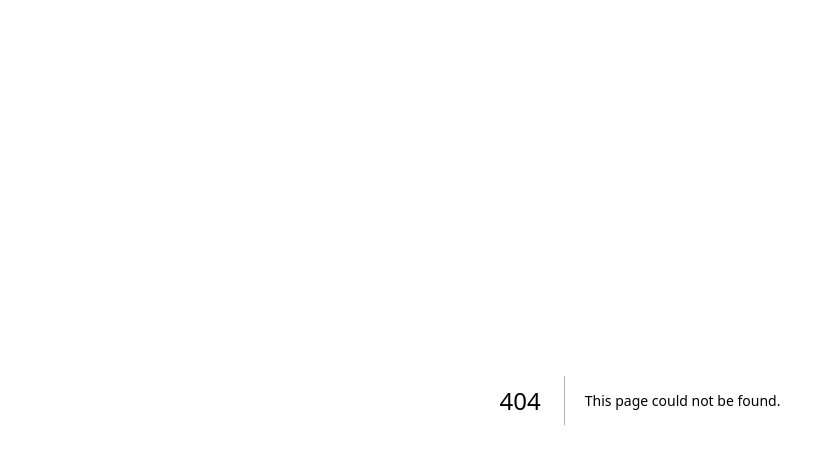
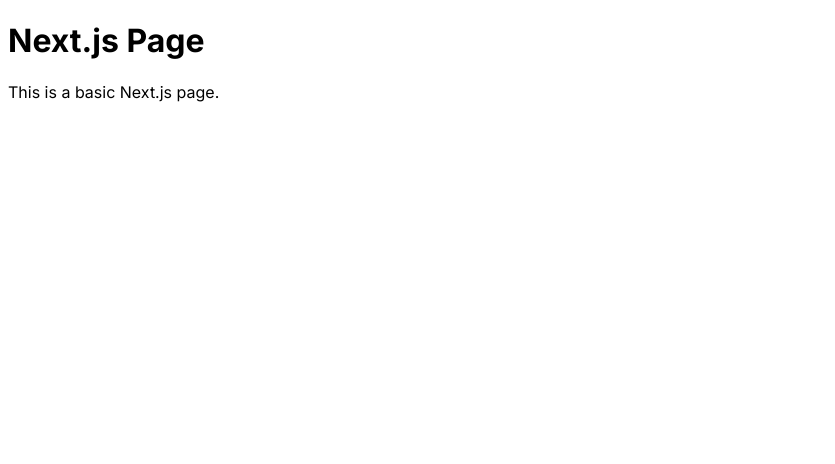
Before and after one commit to NourAdel/gym-tracker, a Next.js app: page /exercises/1 in a window 1280 px wide. Before the commit this address had no page. Shown: the top 464 px of the page, without its empty margins (0-835 px from the left). Built offline with nearby package versions, Linux system fonts and the light colour scheme.

Commit message:
ADDED: pages structure

```diff
--- /dev/null
+++ b/src/app/exercises/[slug]/page.tsx
@@ -0,0 +1,12 @@
+import React from "react";
+
+const ExercisePage: React.FC = () => {
+  return (
+    <div>
+      <h1>Next.js Page</h1>
+      <p>This is a basic Next.js page.</p>
+    </div>
+  );
+};
+
+export default ExercisePage;
--- a/src/app/globals.css
+++ /dev/null
@@ -1,107 +0,0 @@
-:root {
-  --max-width: 1100px;
-  --border-radius: 12px;
-  --font-mono: ui-monospace, Menlo, Monaco, "Cascadia Mono", "Segoe UI Mono",
-    "Roboto Mono", "Oxygen Mono", "Ubuntu Monospace", "Source Code Pro",
-    "Fira Mono", "Droid Sans Mono", "Courier New", monospace;
-
-  --foreground-rgb: 0, 0, 0;
-  --background-start-rgb: 214, 219, 220;
-  --background-end-rgb: 255, 255, 255;
-
-  --primary-glow: conic-gradient(
-    from 180deg at 50% 50%,
-    #16abff33 0deg,
-    #0885ff33 55deg,
-    #54d6ff33 120deg,
-    #0071ff33 160deg,
-    transparent 360deg
-  );
-  --secondary-glow: radial-gradient(
-    rgba(255, 255, 255, 1),
-    rgba(255, 255, 255, 0)
-  );
-
-  --tile-start-rgb: 239, 245, 249;
-  --tile-end-rgb: 228, 232, 233;
-  --tile-border: conic-gradient(
-    #00000080,
-    #00000040,
-    #00000030,
-    #00000020,
-    #00000010,
-    #00000010,
-    #00000080
-  );
-
-  --callout-rgb: 238, 240, 241;
-  --callout-border-rgb: 172, 175, 176;
-  --card-rgb: 180, 185, 188;
-  --card-border-rgb: 131, 134, 135;
-}
-
-@media (prefers-color-scheme: dark) {
-  :root {
-    --foreground-rgb: 255, 255, 255;
-    --background-start-rgb: 0, 0, 0;
-    --background-end-rgb: 0, 0, 0;
-
-    --primary-glow: radial-gradient(rgba(1, 65, 255, 0.4), rgba(1, 65, 255, 0));
-    --secondary-glow: linear-gradient(
-      to bottom right,
-      rgba(1, 65, 255, 0),
-      rgba(1, 65, 255, 0),
-      rgba(1, 65, 255, 0.3)
-    );
-
-    --tile-start-rgb: 2, 13, 46;
-    --tile-end-rgb: 2, 5, 19;
-    --tile-border: conic-gradient(
-      #ffffff80,
-      #ffffff40,
-      #ffffff30,
-      #ffffff20,
-      #ffffff10,
-      #ffffff10,
-      #ffffff80
-    );
-
-    --callout-rgb: 20, 20, 20;
-    --callout-border-rgb: 108, 108, 108;
-    --card-rgb: 100, 100, 100;
-    --card-border-rgb: 200, 200, 200;
-  }
-}
-
-* {
-  box-sizing: border-box;
-  padding: 0;
-  margin: 0;
-}
-
-html,
-body {
-  max-width: 100vw;
-  overflow-x: hidden;
-}
-
-body {
-  color: rgb(var(--foreground-rgb));
-  background: linear-gradient(
-      to bottom,
-      transparent,
-      rgb(var(--background-end-rgb))
-    )
-    rgb(var(--background-start-rgb));
-}
-
-a {
-  color: inherit;
-  text-decoration: none;
-}
-
-@media (prefers-color-scheme: dark) {
-  html {
-    color-scheme: dark;
-  }
-}
--- a/src/app/layout.tsx
+++ b/src/app/layout.tsx
@@ -1,12 +1,11 @@
 import type { Metadata } from "next";
 import { Inter } from "next/font/google";
-import "./globals.css";
 
 const inter = Inter({ subsets: ["latin"] });
 
 export const metadata: Metadata = {
-  title: "Create Next App",
-  description: "Generated by create next app",
+  title: "Fitbod",
+  description: "Workouts that Adapt to Your Growth",
 };
 
 export default function RootLayout({
```
Also changed, not shown: src/app/page.tsx (+1 -93 lines).
